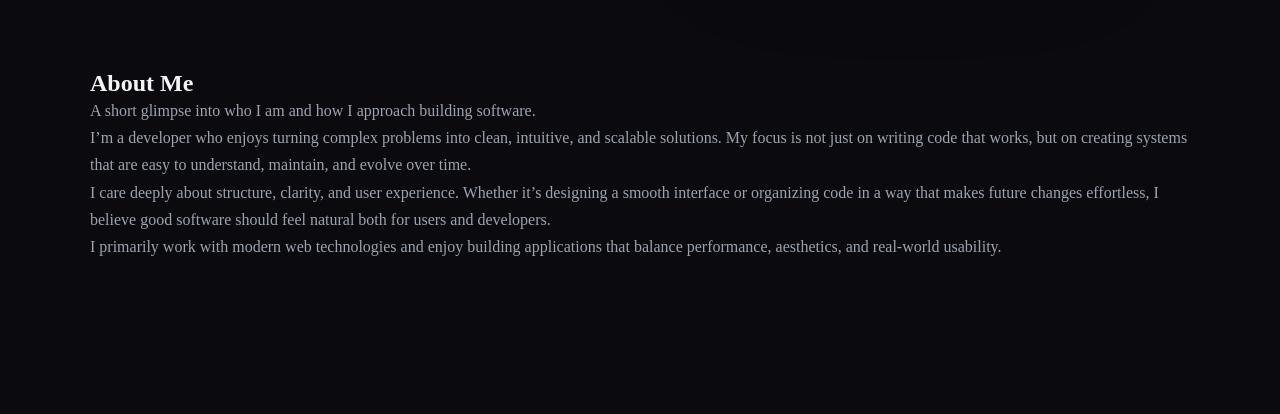
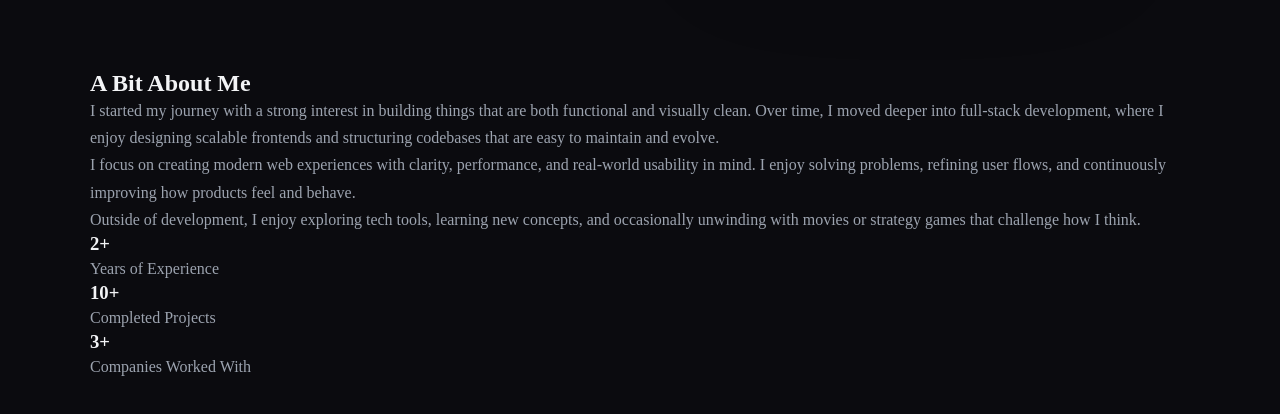
Before and after one commit to Santhosh-Kumar-2004/santhosh.dev-portfolio-site, a React (Vite) app: page / in a window 1280 px wide. Shown: the part 786-1200 px from the top of the page. Before the commit the page ends 1142 px from the top, so only its background shows below. Built offline with nearby package versions, Linux system fonts and the light colour scheme.

Commit message:
Updating the css of draggable

```diff
--- a/src/components/About.jsx
+++ b/src/components/About.jsx
@@ -1,36 +1,100 @@
+import { useEffect, useState } from "react";
+
 export default function About() {
+  const [counts, setCounts] = useState({
+    experience: 0,
+    projects: 0,
+    companies: 0,
+  });
+
+  useEffect(() => {
+    const targets = {
+      experience: 2,   // change later if needed
+      projects: 10,
+      companies: 3,
+    };
+
+    const duration = 1200;
+    const interval = 30;
+
+    const increment = {
+      experience: targets.experience / (duration / interval),
+      projects: targets.projects / (duration / interval),
+      companies: targets.companies / (duration / interval),
+    };
+
+    const timer = setInterval(() => {
+      setCounts((prev) => ({
+        experience:
+          prev.experience < targets.experience
+            ? Math.min(prev.experience + increment.experience, targets.experience)
+            : prev.experience,
+
+        projects:
+          prev.projects < targets.projects
+            ? Math.min(prev.projects + increment.projects, targets.projects)
+            : prev.projects,
+
+        companies:
+          prev.companies < targets.companies
+            ? Math.min(prev.companies + increment.companies, targets.companies)
+            : prev.companies,
+      }));
+    }, interval);
+
+    setTimeout(() => clearInterval(timer), duration);
+
+    return () => clearInterval(timer);
+  }, []);
+
   return (
     <section id="about" aria-label="About me section">
-      <div className="section-inner about-container">
-        {/* Section heading */}
+      <div className="section-inner about-wrapper">
+        {/* Heading */}
         <header className="about-header">
-          <h2>About Me</h2>
-          <p className="about-intro">
-            A short glimpse into who I am and how I approach building software.
-          </p>
+          <h2>A Bit About Me</h2>
         </header>
 
-        {/* Content */}
-        <div className="about-content">
+        {/* Story */}
+        <div className="about-text">
           <p>
-            I’m a developer who enjoys turning complex problems into
-            clean, intuitive, and scalable solutions. My focus is not just
-            on writing code that works, but on creating systems that are
-            easy to understand, maintain, and evolve over time.
+            I started my journey with a strong interest in building things
+            that are both functional and visually clean. Over time, I moved
+            deeper into full-stack development, where I enjoy designing
+            scalable frontends and structuring codebases that are easy to
+            maintain and evolve.
           </p>
 
           <p>
-            I care deeply about structure, clarity, and user experience.
-            Whether it’s designing a smooth interface or organizing code
-            in a way that makes future changes effortless, I believe good
-            software should feel natural both for users and developers.
+            I focus on creating modern web experiences with clarity,
+            performance, and real-world usability in mind. I enjoy solving
+            problems, refining user flows, and continuously improving how
+            products feel and behave.
           </p>
 
           <p>
-            I primarily work with modern web technologies and enjoy
-            building applications that balance performance, aesthetics,
-            and real-world usability.
+            Outside of development, I enjoy exploring tech tools, learning
+            new concepts, and occasionally unwinding with movies or strategy
+            games that challenge how I think.
           </p>
+        </div>
+
+        {/* Stats */}
+        <div className="about-stats">
+          <div className="stat-item">
+            <h3>{Math.floor(counts.experience)}+</h3>
+            <p>Years of Experience</p>
+          </div>
+
+          <div className="stat-item">
+            <h3>{Math.floor(counts.projects)}+</h3>
+            <p>Completed Projects</p>
+          </div>
+
+          <div className="stat-item">
+            <h3>{Math.floor(counts.companies)}+</h3>
+            <p>Companies Worked With</p>
+          </div>
         </div>
       </div>
     </section>
--- a/src/styles/DraggableID.css
+++ b/src/styles/DraggableID.css
@@ -2,9 +2,10 @@
    BASE STYLES & DESKTOP
 ========================= */
 .id-fixed-wrapper {
-  position: fixed;
+  /* Changed from fixed to absolute so it scrolls with the page */
+  position: absolute;
   top: 0;
-  right: 18%; /* Positioned in the empty right-half of your hero grid */
+  right: 18%;
   z-index: 950;
   display: flex;
   flex-direction: column;
@@ -46,9 +47,10 @@
   cursor: grab;
   width: 280px;
   height: 400px;
-  margin-top: 250px; /* Hanging length */
+  margin-top: 250px;
   filter: drop-shadow(0 40px 60px var(--shadow-color));
   transition: width 0.3s ease, height 0.3s ease;
+  z-index: 900;
 }
 
 .id-card-body {
@@ -113,7 +115,7 @@
   padding: 2rem;
   display: flex;
   flex-direction: column;
-  justify-content: flex-end; /* Keeps name/role at bottom */
+  justify-content: flex-end;
 }
 
 .id-name {
@@ -146,7 +148,6 @@
    RESPONSIVENESS
 ========================= */
 
-/* Tablets / Small Laptops */
 @media (max-width: 1200px) {
   .id-fixed-wrapper {
     right: 10%;
@@ -158,18 +159,17 @@
   .id-name { font-size: 1.8rem; }
 }
 
-/* Small Tablets / Large Phones (The "Stack" point) */
 @media (max-width: 968px) {
   .id-fixed-wrapper {
     right: 50%;
-    transform: translateX(50%); /* Centered horizontally */
+    transform: translateX(50%);
     top: 0;
   }
 
   .id-card-outer {
     width: 220px;
     height: 320px;
-    margin-top: 100px; /* Shorter hang so it doesn't cover the text below it */
+    margin-top: 100px;
   }
 
   .id-name { font-size: 1.5rem; }
@@ -180,7 +180,6 @@
   }
 }
 
-/* Small Phones */
 @media (max-width: 480px) {
   .id-card-outer {
     width: 180px;
```
